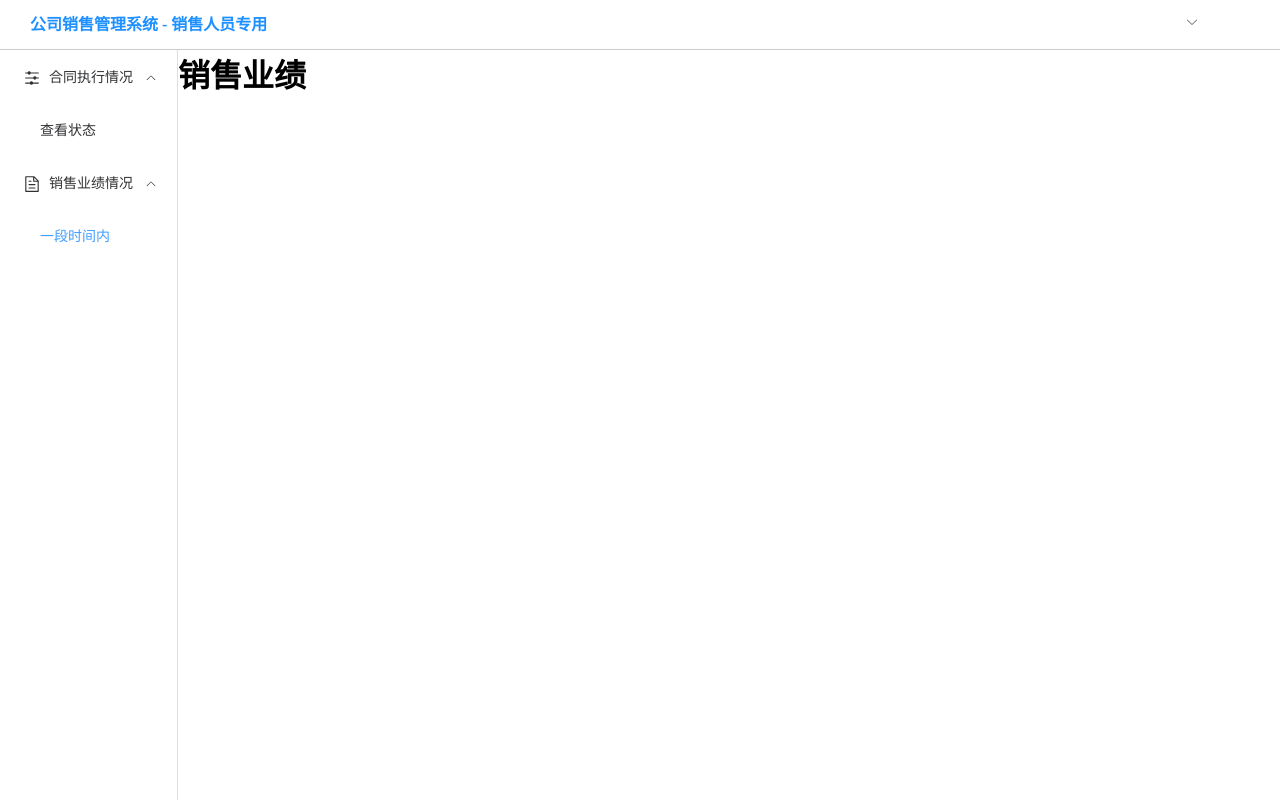
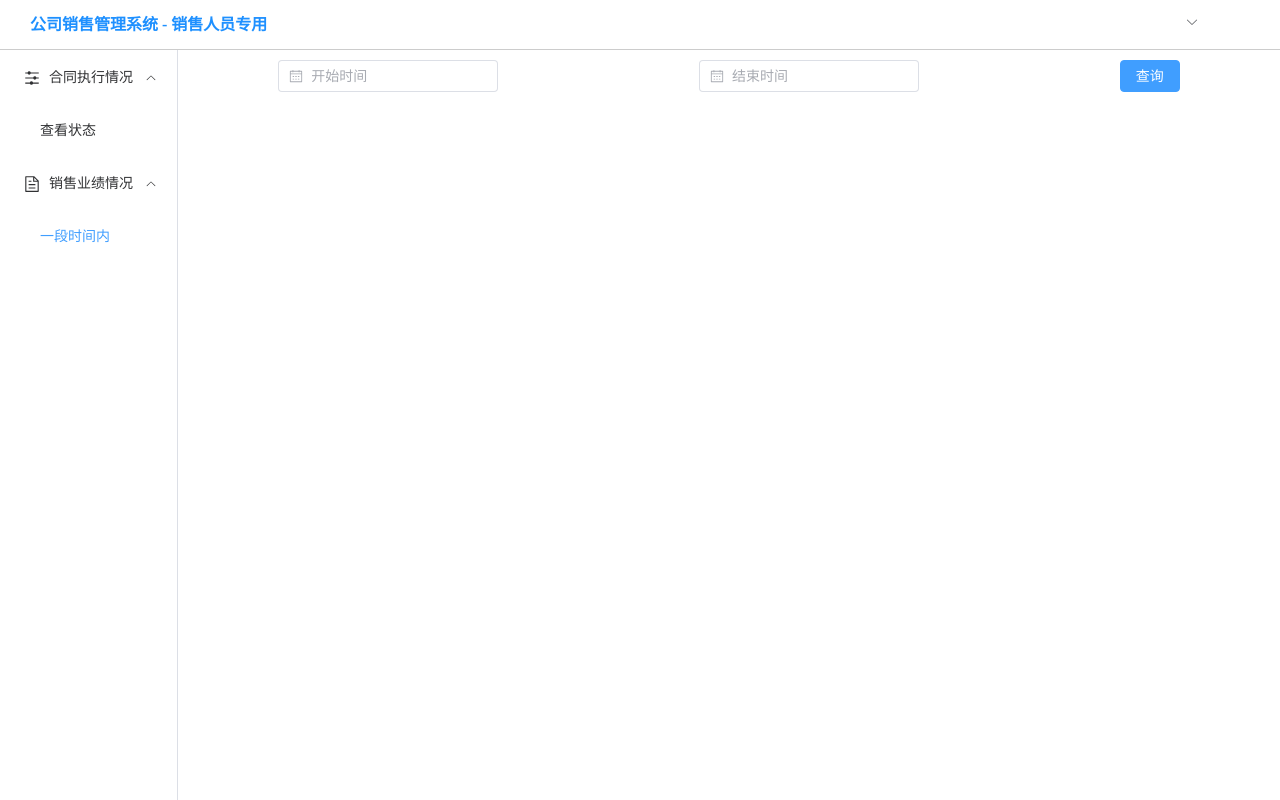
Before and after one commit to linyerun/vite-company-management-system, a Vue app: page /emp/performance in a window 1280 px wide. Built offline with nearby package versions, Linux system fonts and the light colour scheme; sample sign-in values are in the browser's storage.

Commit message:
完成销售员工前端模块编写

```diff
--- a/components.d.ts
+++ b/components.d.ts
@@ -11,6 +11,7 @@ declare module '@vue/runtime-core' {
     Aside: typeof import('./src/components/admin/Aside.vue')['default']
     ContractState: typeof import('./src/components/employee/ContractState.vue')['default']
     ElButton: typeof import('element-plus/es')['ElButton']
+    ElDatePicker: typeof import('element-plus/es')['ElDatePicker']
     ElDropdown: typeof import('element-plus/es')['ElDropdown']
     ElDropdownItem: typeof import('element-plus/es')['ElDropdownItem']
     ElDropdownMenu: typeof import('element-plus/es')['ElDropdownMenu']
--- a/src/api/contract.ts
+++ b/src/api/contract.ts
@@ -6,3 +6,14 @@ export function getContractsState() {
         url: `/contract/getState`
     })
 }
+
+export function getEmpSum(startTime: string, endTime: string) {
+    return request({
+        method: 'get',
+        url: '/contract/empSum/get',
+        params: {
+            startTime,
+            endTime
+        }
+    })
+}
--- a/src/components/employee/ContractState.vue
+++ b/src/components/employee/ContractState.vue
@@ -18,6 +18,7 @@
 <script setup lang="ts">
 import {onMounted, ref, onBeforeMount} from 'vue'
 import {getContractsState} from '../../api/contract'
+import {errorInfo} from "../../api/error";
 
 interface IContractState {
   contractId: number
@@ -36,7 +37,7 @@ const tableData = ref<IContractData[]>([])
 
 // 创造新的合同状态
 const dealTableData = (contractStates: IContractState[]) => {
-  tableData.value = [] //滞空
+  tableData.value = [] //去除之前的数据
   for (let i = 0; i < contractStates.length; i++) {
     const state = contractStates[i].contractState
     tableData.value.push({
@@ -55,32 +56,28 @@ const dealContractStates = (states: number[]) => {
   })
 }
 // 从后端获取数据
-const getData = () => {
+const getData = (f: Function) => {
   getContractsState().then(res => {
     if (res.code !== 200) {
+      errorInfo(res.msg)
       return
     }
     contractStates.value = res.data as IContractState[]
+    f() // 执行函数
+    console.log(res.data)
   }).catch(err => {
+    errorInfo('请求出现异常')
     console.log(err)
   })
 }
 
-const getAll = async () => {
-  await getData()
-  dealTableData(contractStates.value)
-}
-const getIng = async () => {
-  await getData()
-  dealTableData(dealContractStates([0, 1]))
-}
-const getEnd = async () => {
-  await getData()
-  dealTableData(dealContractStates([2]))
-}
+// 为什么一定要在then里面才行呢？放出来就在执行onBeforeMount出现问题
+const getAll = () => getData(()=> dealTableData(contractStates.value))
+const getIng = () => getData(()=>dealTableData(dealContractStates([0, 1])))
+const getEnd = () => getData(()=>dealTableData(dealContractStates([2])))
 
 onBeforeMount(() => {
-
+  getAll()
 })
 
 </script>
--- a/src/components/employee/Performance.vue
+++ b/src/components/employee/Performance.vue
@@ -1,10 +1,40 @@
 <template>
   <div class="container">
-    <h1>销售业绩</h1>
+    <div class="time">
+      <el-date-picker v-model="startTime" type="date" placeholder="开始时间" value-format="YYYY-MM-DD"/>
+      <el-date-picker v-model="endTime" type="date" placeholder="结束时间" value-format="YYYY-MM-DD"/>
+      <el-button type="primary" @click="searchSum">查询</el-button>
+    </div>
+    <div class="money">
+      <h1 v-if="hiddenSum">您的销售业绩为:   {{sum}}￥</h1>
+    </div>
   </div>
 </template>
 
 <script setup lang="ts">
+import { ref } from 'vue'
+import { getEmpSum } from '../../api/contract'
+import {errorInfo} from "../../api/error";
+
+const startTime = ref<string>('')
+const endTime = ref<string>('')
+const sum = ref<number>(0)
+const hiddenSum = ref<boolean>(false)
+
+const searchSum = () => {
+  getEmpSum(startTime.value, endTime.value).then(res => {
+    if (res.code !== 200) {
+      errorInfo(res.msg)
+      return
+    }
+    const obj = res.data as {sum: number}
+    sum.value = obj.sum
+    hiddenSum.value = true
+  }).catch(err => {
+    console.log(err)
+    errorInfo('请求出现异常')
+  })
+}
 
 </script>
 
@@ -12,4 +42,16 @@
 .container {
   width: 100%;
 }
+
+.time {
+  display: flex;
+  justify-content: space-around;
+  margin-top: 10px;
+  margin-bottom: 10px;
+}
+
+.money {
+  text-align: center;
+  margin-top: 100px;
+}
 </style>
--- a/src/router/index.ts
+++ b/src/router/index.ts
@@ -7,6 +7,10 @@ import ContractState from '../components/employee/ContractState.vue'
 import Performance from '../components/employee/Performance.vue'
 
 const routes = [
+    {
+        path: '/',
+        redirect: '/login'
+    },
     {
         path: '/emp',
         name: 'EmployeeIndex',
--- a/src/utils/request.ts
+++ b/src/utils/request.ts
@@ -8,9 +8,17 @@ interface IData {
     data: any
 }
 
-export  const request =(options:any)=> {
+interface IOptions {
+  url?: string
+  method?: string
+  data?: any
+  params?: any
+}
+
+export  const request =(options: IOptions)=> {
   return new Promise<IData>((resolve, reject) => {
-    // create an axios instance
+
+    // 创建一个axios实例
     const service = axios.create({
       baseURL: 'http://localhost:8888/company_sales_management_system',
       timeout: 60000
@@ -52,6 +60,7 @@ export  const request =(options:any)=> {
         return Promise.reject(error)
       }
     )
+
     // 请求处理
     service(options)
       .then((res) => {
```
